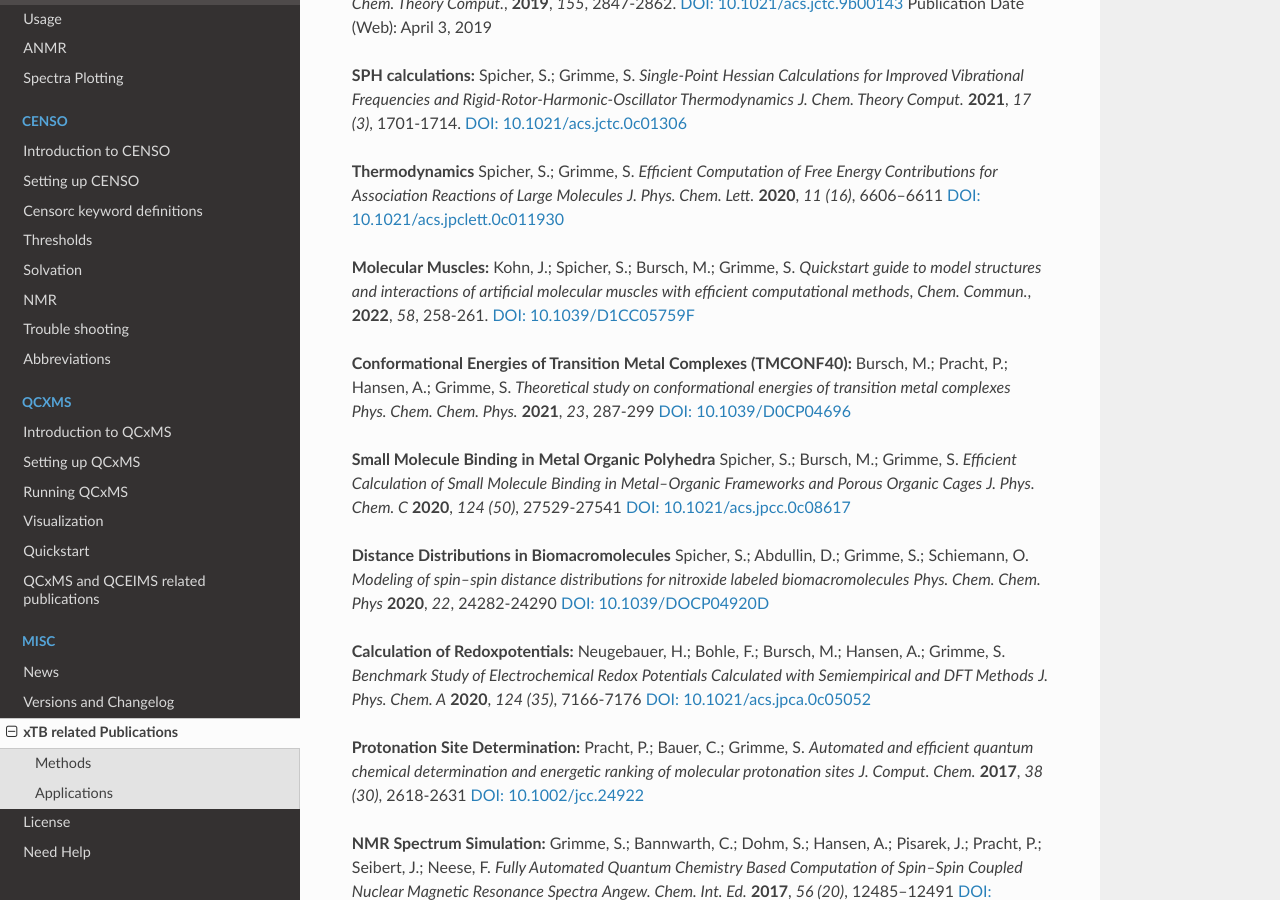
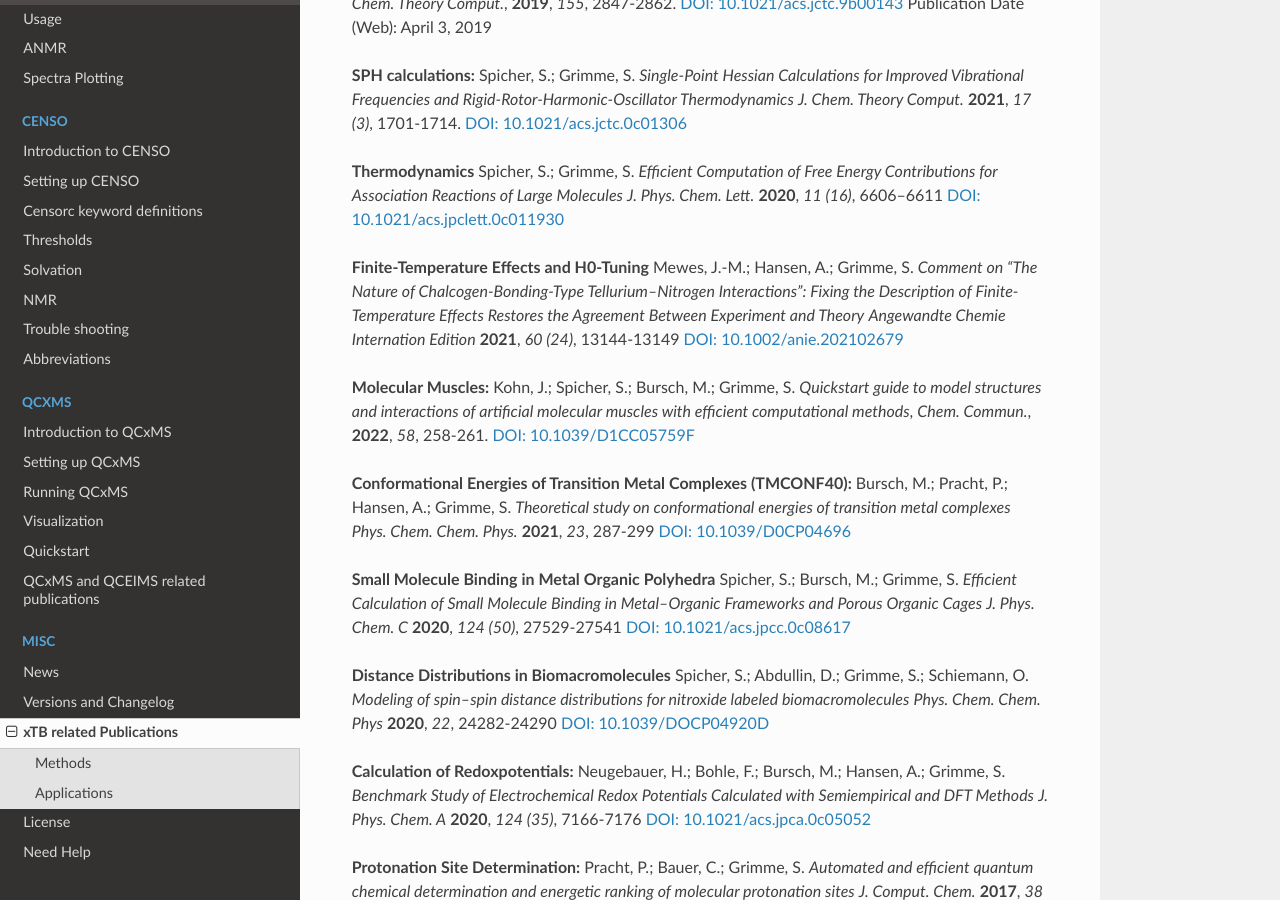
Before and after one commit to grimme-lab/xtb_docs, a Sphinx documentation site: the page built from source/xtbrelatedrefs.rst, in a window 1280 px wide and 900 px high, scrolled down 1132 px. Built offline with Sphinx 7.4.7 and the Read the Docs theme 2.0.0, drawn with Linux system fonts in a browser that asks for light colours; pages that are not in the unit, such as notebooks, are missing from menus.

Commit message:
updated related refs
added Te-N finite temperature paper

```diff
--- a/source/xtbrelatedrefs.rst
+++ b/source/xtbrelatedrefs.rst
@@ -51,6 +51,9 @@ __ https://doi.org/10.1021/acs.jctc.9b00143
 
 **Thermodynamics** Spicher, S.; Grimme, S. *Efficient Computation of Free Energy Contributions for Association Reactions of Large Molecules* *J. Phys. Chem. Lett.* **2020**, *11 (16)*, 6606–6611
 `DOI: 10.1021/acs.jpclett.0c011930 <https://doi.org/10.1021/acs.jpclett.0c01930>`_
+
+**Finite-Temperature Effects and H0-Tuning** Mewes, J.-M.; Hansen, A.; Grimme, S. *Comment on “The Nature of Chalcogen-Bonding-Type Tellurium–Nitrogen Interactions”: Fixing the Description of Finite-Temperature Effects Restores the Agreement Between Experiment and Theory* *Angewandte Chemie Internation Edition* **2021**, *60 (24)*, 13144-13149
+`DOI: 10.1002/anie.202102679 <https://doi.org/10.1002/anie.202102679>`_
 
 **Molecular Muscles:** Kohn, J.; Spicher, S.; Bursch, M.; Grimme, S. *Quickstart guide to model structures and interactions of artificial molecular muscles with efficient computational methods*, *Chem. Commun.*, **2022**, *58*, 258-261. `DOI: 10.1039/D1CC05759F <http://dx.doi.org/10.1039/D1CC05759F>`_
 
```
